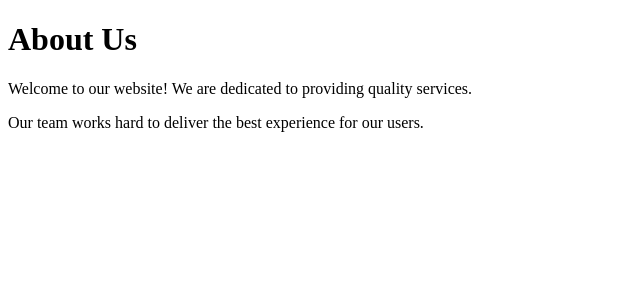
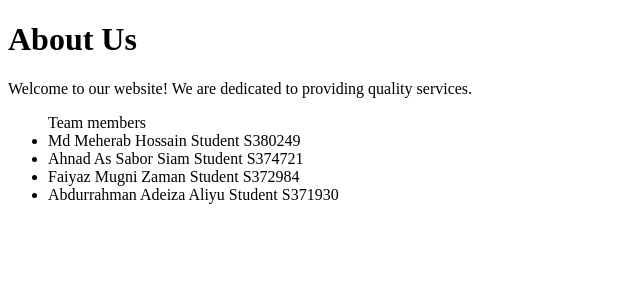
Before and after one commit to Faiyaz197023/HIT237, a Django app: page /about/ in a window 1280 px wide. Shown: the part 108-408 px from the top of the page, without its empty margins (0-640 px from the left). Run offline with Django 5.2, Linux system fonts and the light colour scheme.

Commit message:
Update aboutus.html

```diff
--- a/Mango_app/templates/main/aboutus.html
+++ b/Mango_app/templates/main/aboutus.html
@@ -11,6 +11,24 @@
     </nav>
     <h1>About Us</h1>
     <p>Welcome to our website! We are dedicated to providing quality services.</p>
-    <p>Our team works hard to deliver the best experience for our users.</p>
+    <ul> Team members
+        <li>
+        Md Meherab Hossain
+        Student S380249
+        </li>
+        <li>
+        Ahnad As Sabor Siam
+        Student S374721
+        </li>
+
+        <li>
+           Faiyaz Mugni Zaman
+            Student S372984
+        </li>
+        <li>
+        Abdurrahman Adeiza Aliyu
+        Student S371930
+        </li>
+    </ul>
 </body>
 </html>
```
